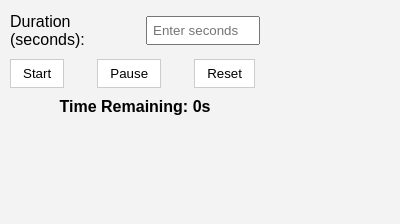
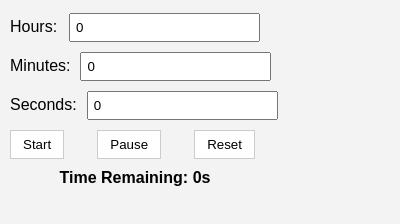
Before and after one commit to tangent-tz/Browser_Timer, a browser extension: page popup.html in a window 400 px wide. Shown: the part 38-262 px from the top of the page. Drawn offline with Linux system fonts and the light colour scheme.

Commit message:
now we allow hour and minutes too

```diff
--- a/popup.css
+++ b/popup.css
@@ -1,11 +1,9 @@
-/* popup.css */
-
 body {
     margin: 10px;
     font-family: Arial, sans-serif;
     background-color: #f3f3f3;
     width: 250px;
-    min-height: 200px;
+    min-height: 250px;
 }
 
 h1 {
@@ -23,11 +21,13 @@ h1 {
 
 label {
     margin-right: 5px;
+    flex: 1;
 }
 
-#timerInput {
-    width: 100px;
+input[type="number"] {
+    flex: 1;
     padding: 5px;
+    margin-left: 5px;
 }
 
 button {
--- a/popup.html
+++ b/popup.html
@@ -7,16 +7,31 @@
 </head>
 <body>
 <h1>Browser Timer</h1>
+
+<!-- Timer Input Fields -->
 <div class="row">
-    <label for="timerInput">Duration (seconds):</label>
-    <input type="number" id="timerInput" placeholder="Enter seconds" />
+    <label for="hoursInput">Hours:</label>
+    <input type="number" id="hoursInput" value="0" min="0" />
 </div>
+<div class="row">
+    <label for="minutesInput">Minutes:</label>
+    <input type="number" id="minutesInput" value="0" min="0" />
+</div>
+<div class="row">
+    <label for="secondsInput">Seconds:</label>
+    <input type="number" id="secondsInput" value="0" min="0" />
+</div>
+
+<!-- Timer Control Buttons -->
 <div class="row">
     <button id="startBtn">Start</button>
     <button id="pauseBtn">Pause</button>
     <button id="resetBtn">Reset</button>
 </div>
+
+<!-- Timer Display -->
 <div id="timerDisplay">Time Remaining: 0s</div>
+
 <script src="popup.js"></script>
 </body>
 </html>
--- a/popup.js
+++ b/popup.js
@@ -1,8 +1,9 @@
-// popup.js
-
 document.addEventListener("DOMContentLoaded", () => {
     console.log("Popup script loaded");
-    const timerInput = document.getElementById("timerInput");
+
+    const hoursInput = document.getElementById("hoursInput");
+    const minutesInput = document.getElementById("minutesInput");
+    const secondsInput = document.getElementById("secondsInput");
     const startBtn = document.getElementById("startBtn");
     const pauseBtn = document.getElementById("pauseBtn");
     const resetBtn = document.getElementById("resetBtn");
@@ -14,9 +15,14 @@ document.addEventListener("DOMContentLoaded", () => {
     }
 
     startBtn.addEventListener("click", () => {
-        const duration = parseInt(timerInput.value, 10) || 0;
-        console.log("Start button clicked with duration:", duration);
-        chrome.runtime.sendMessage({ action: "start", duration: duration }, (response) => {
+        const hours = parseInt(hoursInput.value, 10) || 0;
+        const minutes = parseInt(minutesInput.value, 10) || 0;
+        const seconds = parseInt(secondsInput.value, 10) || 0;
+        const totalSeconds = hours * 3600 + minutes * 60 + seconds;
+
+        console.log("Start button clicked with total seconds:", totalSeconds);
+
+        chrome.runtime.sendMessage({ action: "start", duration: totalSeconds }, (response) => {
             console.log("Response from background (start):", response);
         });
     });
@@ -36,7 +42,7 @@ document.addEventListener("DOMContentLoaded", () => {
         });
     });
 
-    // Update the timer display every second by requesting the current state from background
+    // Periodically update the timer display from the background state
     setInterval(() => {
         chrome.runtime.sendMessage({ action: "getState" }, (response) => {
             if (response && typeof response.remaining !== "undefined") {
```
